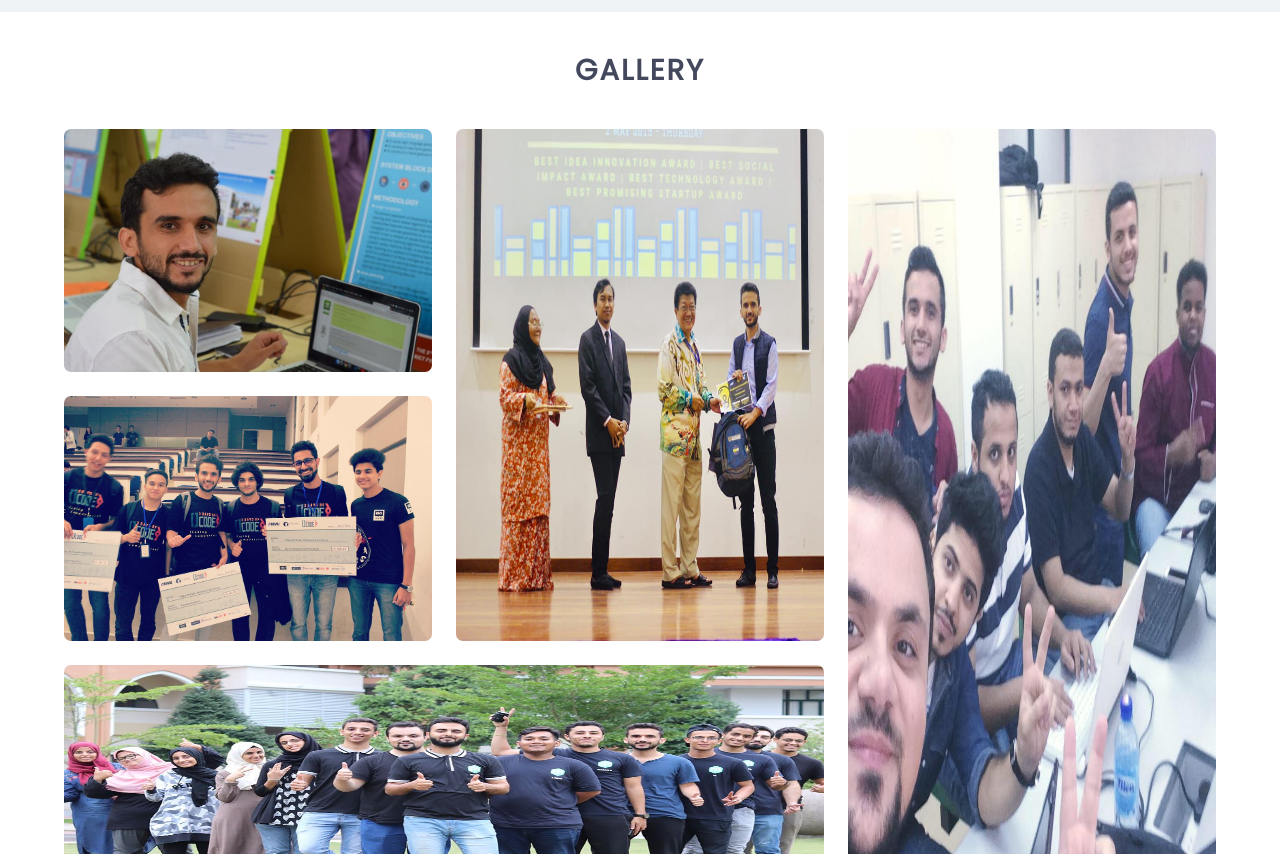
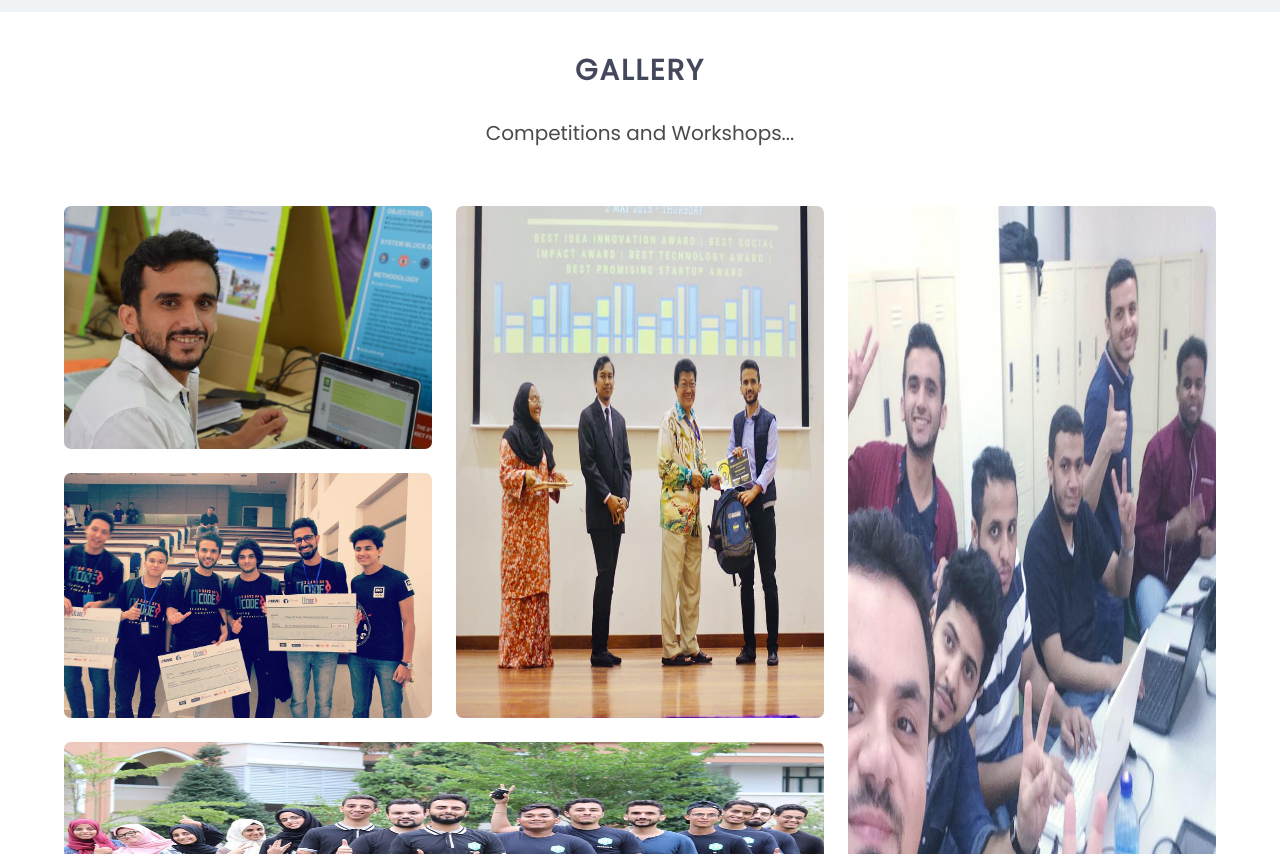
Before and after one commit to Maen1/maen1.github.io, a plain HTML site: page index.html in a window 1280 px wide. Shown: the part 4660-5514 px from the top of the page. Drawn offline with nearby package versions, Linux system fonts and the light colour scheme.

Commit message:
update gallery

```diff
--- a/index.html
+++ b/index.html
@@ -346,6 +346,11 @@
             <div class="container">
                 <div class="column is-12">
                     <h1 class="title has-text-centered section-title">Gallery</h1>
+
+                    <h2 class="subtitle  has-text-centered">
+                        Competitions and Workshops...
+                    </h2>
+                    <br>
                 </div>
                 <div class="tile is-ancestor">
                     <div class="tile is-vertical is-8">
```
